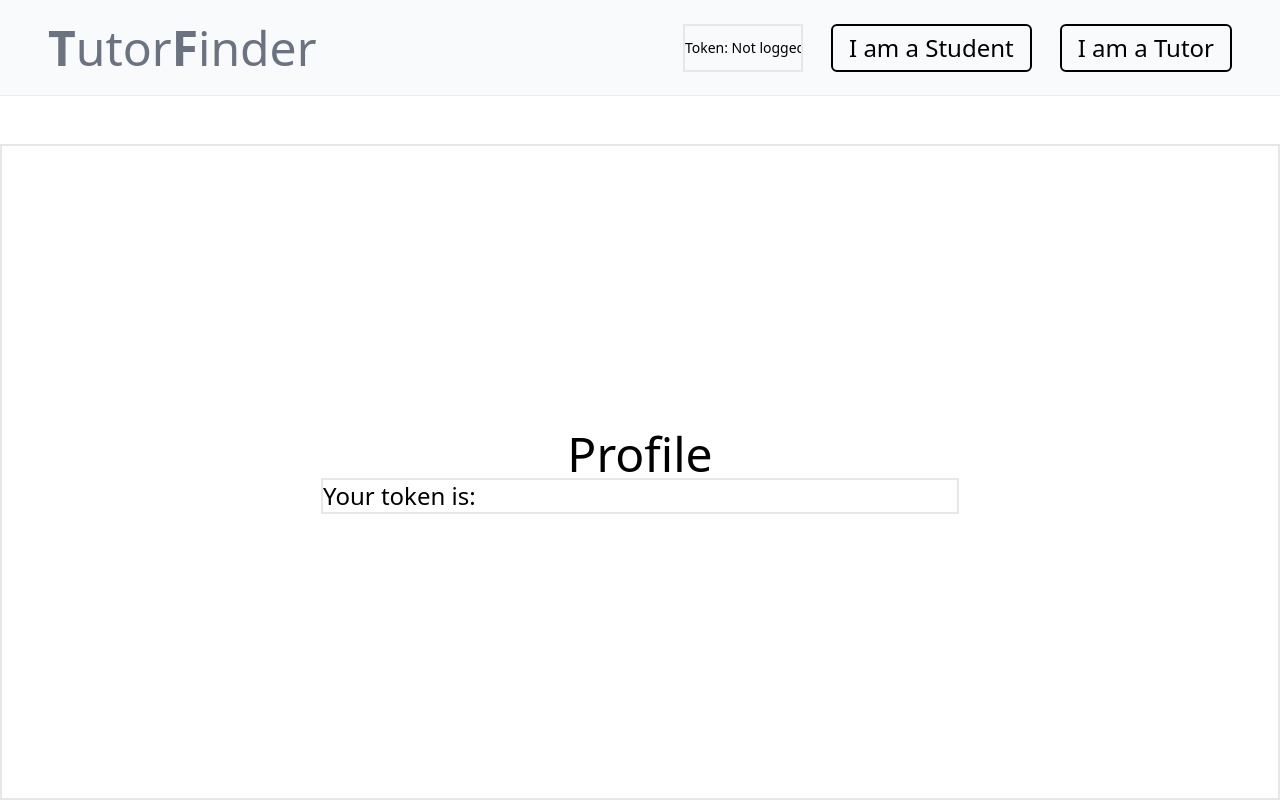
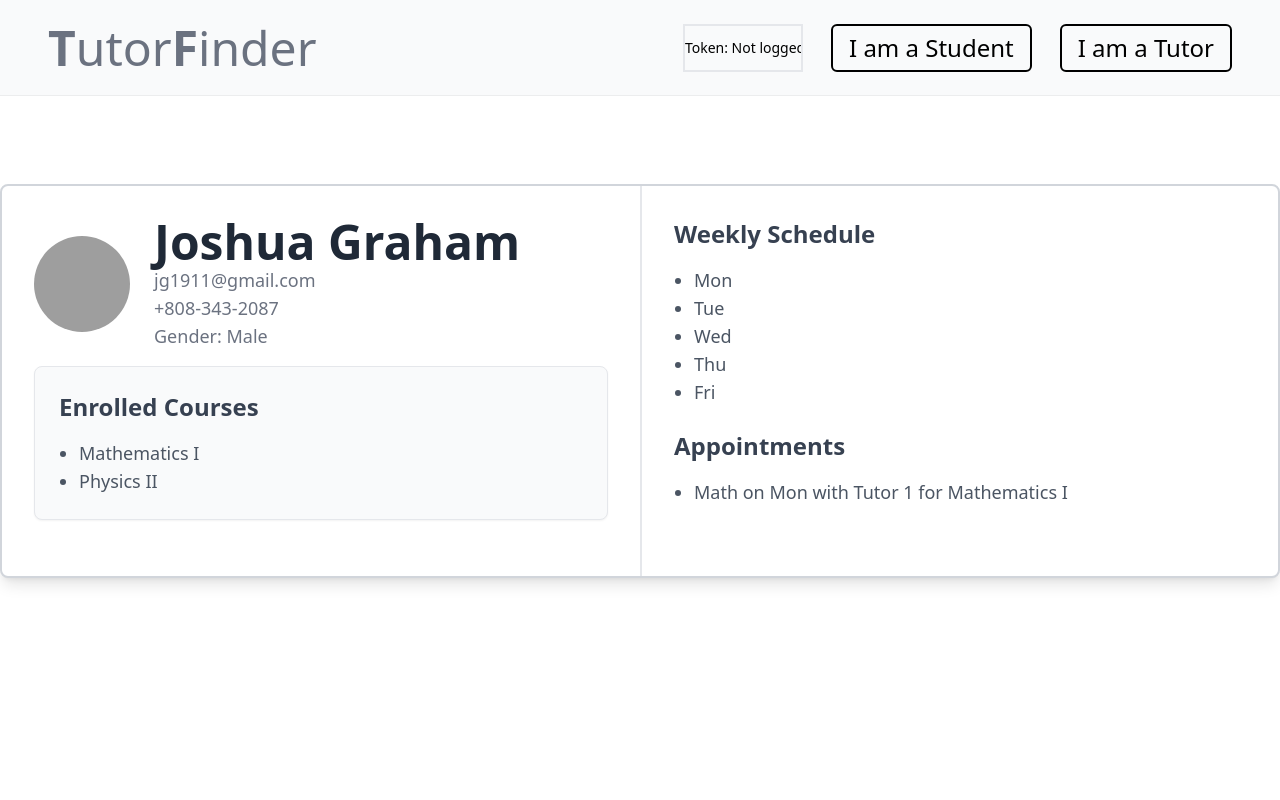
Before and after one commit to HighDeFing/ShellhacksProject, a React (Vite) app in the folder frontend/: page /profile in a window 1280 px wide. Built offline with nearby package versions, Linux system fonts and the light colour scheme; grey boxes are pictures that could not be loaded.

Commit message:
feat: additional ui changes

```diff
--- a/frontend/src/App.jsx
+++ b/frontend/src/App.jsx
@@ -10,7 +10,7 @@ function App() {
   const [count, setCount] = useState(0);
 
   return (
-    <div className="flex h-dvh w-screen flex-col align-middle">
+    <div className="flex h-auto w-screen flex-col align-middle">
       <Header />
       <Outlet />
     </div>
--- a/frontend/src/components/CardPage.jsx
+++ b/frontend/src/components/CardPage.jsx
@@ -3,7 +3,7 @@ import { useState, useEffect } from "react";
 import Schedule from "./Schedule.jsx";
 import { IoMdExit } from "react-icons/io";
 import TutorList from "./TutorList.jsx";
-import TeamTable from "./TeamTable.jsx";
+// import TeamTable from "./TeamTable.jsx"; // If needed
 
 const CardPage = () => {
   const { id } = useParams(); // Get the course id from the URL
@@ -21,30 +21,45 @@ const CardPage = () => {
     return <p>Loading...</p>;
   }
 
-  console.log(course);
-
   return (
-    <div className="flex h-dvh w-full items-center justify-center pb-40 align-middle">
-      <div className="flex h-3/4 w-1/2 border-2 border-black">
-        <div className="flex w-1/2 flex-col">
-          <div className="flex h-16 flex-row items-center justify-start">
-            <Link to="/">
-              <IoMdExit className="mx-3 size-10" />
+    <div className="flex h-auto w-full items-center justify-center py-10">
+      <div className="flex h-full w-full max-w-screen-2xl rounded-lg border-2 border-gray-300 bg-white shadow-lg">
+        {/* Left Section */}
+        <div className="w-1/2 p-8">
+          <div className="mb-4 flex items-center">
+            <Link to="/" className="mr-3">
+              <IoMdExit className="text-3xl text-gray-600 hover:text-gray-800" />
             </Link>
-            <h1 className="text-4xl">{course.name}</h1>
+            <h1 className="text-5xl font-bold text-gray-800">{course.name}</h1>
           </div>
-          <div>
-            <p className="border-2 p-10">{course.description}</p>
-            {/* <p>{course.tutors_id}</p>
-            <p>{course.image_url}</p> */}
+          {/* Image (if available) */}
+          {course.image_url && (
+            <img
+              src={course.image_url}
+              alt={course.name}
+              className="mb-6 h-64 w-full rounded-lg object-cover shadow-md"
+            />
+          )}
+          {/* Course Description */}
+          <div className="mb-6 rounded-lg border border-gray-200 bg-gray-50 p-6 shadow-sm">
+            <h2 className="mb-4 text-2xl font-semibold text-gray-700">
+              Course Description
+            </h2>
+            <p className="text-lg leading-relaxed text-gray-600">
+              {course.description}
+            </p>
           </div>
         </div>
-        <div className="w-1/2 border-l-2 border-black">
-          <TutorList courseTutorsId={course.tutors_id} />
-          {/* <TeamTable /> */}
+
+        {/* Right Section */}
+        <div className="w-1/2 border-l-2 border-gray-200 p-8">
+          {/* Tutor List */}
+          <div className="mb-6">
+            <TutorList courseTutorsId={course.tutors_id} />
+          </div>
+          {/* Optional: Add more content like a schedule, team table, etc. */}
+          {/* <Schedule /> */}
         </div>
-        {/* Tutor Info */}
-        {/* <Schedule /> */}
       </div>
     </div>
   );
--- a/frontend/src/components/CourseCard.jsx
+++ b/frontend/src/components/CourseCard.jsx
@@ -4,7 +4,7 @@ const CourseCard = ({ course: course, className }) => {
   return (
     <div className={twMerge("card h-48 rounded-md", className)}>
       <div className="flex h-full w-full flex-col items-center justify-center rounded-md border-2 border-black align-middle">
-        <h5>{course.name}</h5>
+        <h5 className="font-newfrank font-extrabold">{course.name}</h5>
         {/* <p>{course.description}</p> */}
         <p>View Tutors</p>
       </div>
--- a/frontend/src/components/Profile.jsx
+++ b/frontend/src/components/Profile.jsx
@@ -2,6 +2,7 @@ import { useState, useEffect } from "react";
 
 const Profile = () => {
   const [authToken, setAuthToken] = useState(null);
+  const [userData, setUserData] = useState(null);
 
   useEffect(() => {
     // Retrieve the stored token from localStorage
@@ -10,14 +11,106 @@ const Profile = () => {
       setAuthToken(token);
       console.log("Token retrieved from localStorage:", token); // Debugging
     }
+
+    // Simulate fetching user data (replace with actual API call)
+    const mockUserData = {
+      name: "Joshua Graham",
+      email: "jg1911@gmail.com",
+      phone: "+808-343-2087",
+      gender: "Male",
+      picture: "young-man-student-with-notebooks-showing-thumb-free-photo.jpg",
+      courses: ["Mathematics I", "Physics II"],
+      schedule: ["Mon", "Tue", "Wed", "Thu", "Fri"],
+      appointments: [
+        {
+          date: "Mon",
+          tutor_id: 1,
+          course: "Mathematics I",
+          subject: "Math",
+        },
+      ],
+    };
+    setUserData(mockUserData);
   }, []);
 
+  if (!userData) {
+    return <p>Loading...</p>;
+  }
+
   return (
-    <div className="flex h-screen w-auto flex-col items-center justify-center border-2">
-      <h1 className="text-5xl">Profile</h1>
-      <p className="w-1/2 overflow-hidden overflow-ellipsis whitespace-nowrap text-wrap border-2 text-2xl">
-        Your token is: {authToken}
-      </p>
+    <div className="flex h-auto w-full items-center justify-center py-10">
+      <div className="flex h-full w-full max-w-screen-2xl rounded-lg border-2 border-gray-300 bg-white shadow-lg">
+        {/* Left Section */}
+        <div className="w-1/2 p-8">
+          <div className="mb-4 flex items-center">
+            <img
+              src={userData.picture}
+              alt={userData.name}
+              className="mr-6 h-24 w-24 rounded-full object-cover"
+            />
+            <div>
+              <h1 className="text-5xl font-bold text-gray-800">
+                {userData.name}
+              </h1>
+              <p className="text-lg text-gray-500">{userData.email}</p>
+              <p className="text-lg text-gray-500">{userData.phone}</p>
+              <p className="text-lg text-gray-500">Gender: {userData.gender}</p>
+            </div>
+          </div>
+
+          {/* Profile Information */}
+          <div className="mb-6 rounded-lg border border-gray-200 bg-gray-50 p-6 shadow-sm">
+            <h2 className="mb-4 text-2xl font-semibold text-gray-700">
+              Enrolled Courses
+            </h2>
+            <ul className="list-disc pl-5">
+              {userData.courses.map((course, index) => (
+                <li key={index} className="text-lg text-gray-600">
+                  {course}
+                </li>
+              ))}
+            </ul>
+          </div>
+        </div>
+
+        {/* Right Section */}
+        <div className="w-1/2 border-l-2 border-gray-200 p-8">
+          {/* Schedule Section */}
+          <div className="mb-6">
+            <h2 className="mb-4 text-2xl font-semibold text-gray-700">
+              Weekly Schedule
+            </h2>
+            <ul className="list-disc pl-5">
+              {userData.schedule.map((day, index) => (
+                <li key={index} className="text-lg text-gray-600">
+                  {day}
+                </li>
+              ))}
+            </ul>
+          </div>
+
+          {/* Appointments Section */}
+          <div>
+            <h2 className="mb-4 text-2xl font-semibold text-gray-700">
+              Appointments
+            </h2>
+            {userData.appointments.length > 0 ? (
+              <ul className="list-disc pl-5">
+                {userData.appointments.map((appointment, index) => (
+                  <li key={index} className="text-lg text-gray-600">
+                    {appointment.subject} on {appointment.date} with Tutor{" "}
+                    {appointment.tutor_id} for {appointment.course}
+                  </li>
+                ))}
+              </ul>
+            ) : (
+              <p className="text-lg text-gray-600">
+                No appointments scheduled.
+              </p>
+            )}
+          </div>
+        </div>
+      </div>
     </div>
   );
 };
--- a/frontend/src/components/SearchBar.jsx
+++ b/frontend/src/components/SearchBar.jsx
@@ -32,8 +32,8 @@ const SearchBar = ({ onSearch }) => {
 
   return (
     <div
-      className={`sticky top-0 z-50 mx-auto flex items-center justify-center px-3 py-3 transition-all duration-300 ${
-        isSticky ? "w-2/3" : "w-full"
+      className={`sticky top-0 z-10 mx-auto flex items-center justify-center px-3 py-3 transition-all duration-500 ${
+        isSticky ? "w-[55%]" : "w-full"
       }`}
     >
       <div
```
